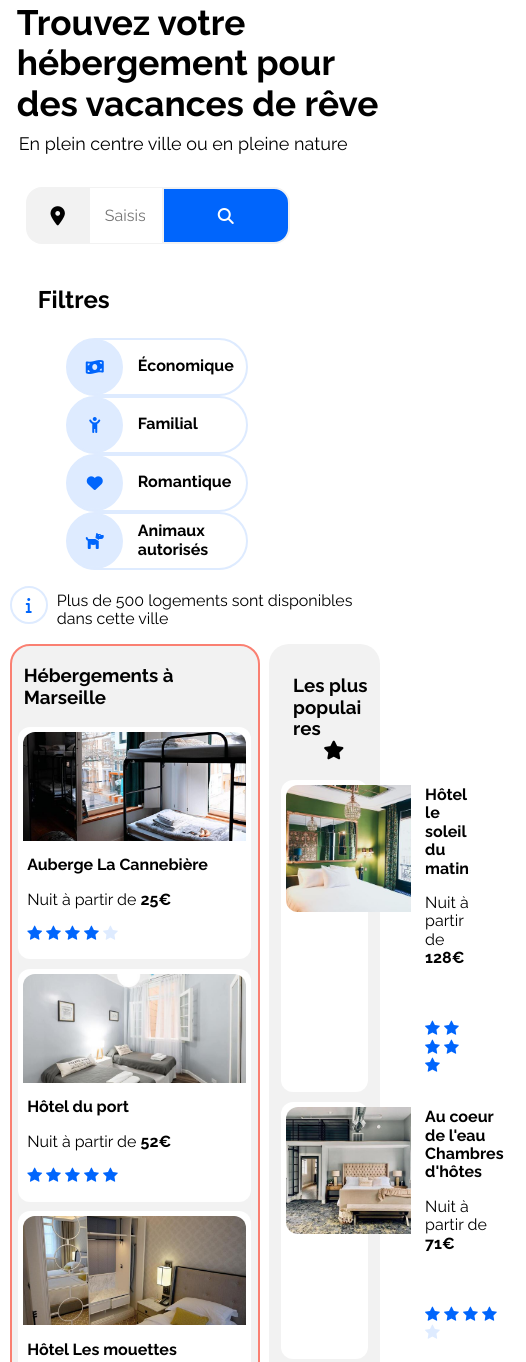
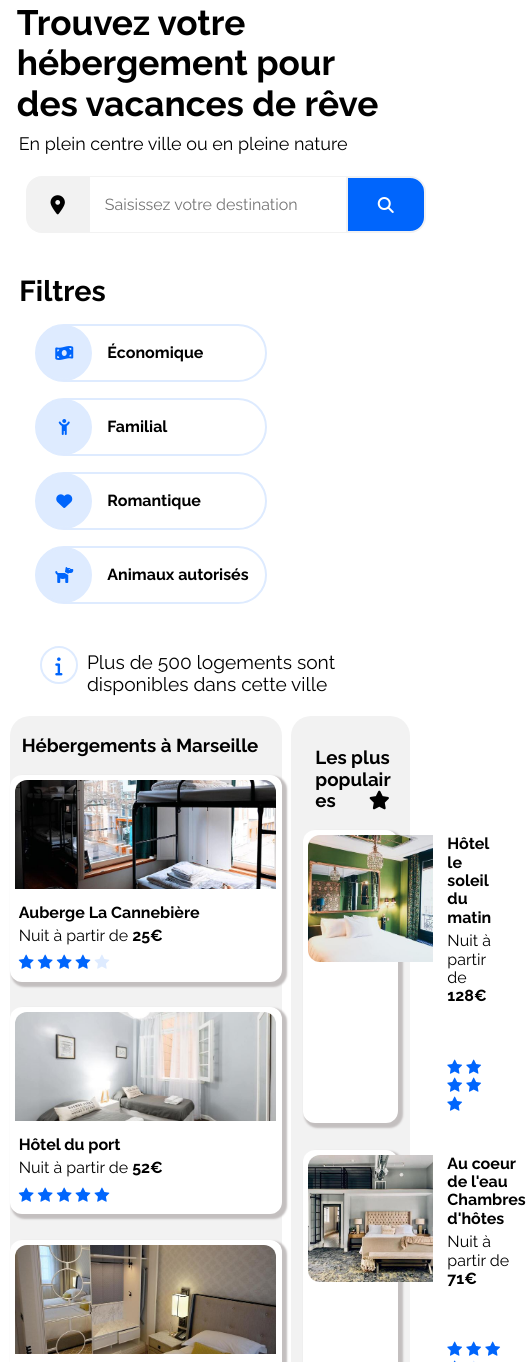
Before and after one commit to Natalina933/P2_Charbonnel_Nathalie_082022, a website: page Index.html in a window 390 px wide. Shown: the part 196-1558 px from the top of the page, 526 px wide, since content can reach past the window. Drawn offline with nearby package versions, Linux system fonts and the light colour scheme; a web font is replaced by a local one.

Commit message:
modifs card

```diff
--- a/Index.html
+++ b/Index.html
@@ -58,7 +58,7 @@
 <article>
     <!--Section filter-->
     <section class="filter">
-        <h3 class="styleTextBoxFilter">Filtres</h3>
+        <h2 class="styleTextBoxFilter">Filtres</h2>
         <div class="styleBoxFilter cercle " >
             <ul>
                 <li><i class="fa-solid fa-money-bill-wave "></i><div class="styleTextFilter">&Eacute;conomique</div></li>
@@ -256,7 +256,7 @@
         <section class="contentActivity" id="activity">
             <h3>Activités à Marseille</h3>
                 <div class="activity">
-                <div class="div1 styleCard">
+                <div class="div1 styleCardActivity">
                 <img src="./images/activites/4_small/reno-laithienne-QUgJhdY5Fyk-unsplash.jpg" alt="Photo du Vieux Port de Marseille">
                         <div class="styleTextCard">
                         <h4>Vieux Port</h4>
--- a/css/styles.css
+++ b/css/styles.css
@@ -38,7 +38,12 @@ body{
   margin: 10px 0 10px 7px;
 }
 .titre p{
-   font-size: large;
+  font-size: large;
+}
+h4, p {
+  margin-top: 6px;
+  margin-bottom: 1rem;
+  margin-left: 9px;
 }
 /***** - Section Header - *****/
     /*logo*/
@@ -48,6 +53,10 @@ body{
   }
   h3{
   margin-left: 12px;
+  }
+  h2{
+    font-weight: bolder;
+    font-size: 1.2em;
   }
   /*  Eléments de navigation */
   nav{
@@ -84,6 +93,9 @@ body{
     justify-content: center;
     align-content: center;
   }
+  button:hover{
+  background: #3fadc3;
+  }
   .location-dot i{
     font-size: larger;
   }
@@ -111,8 +123,9 @@ body{
     font-size: 1rem;
     justify-content: center;
     cursor: pointer;
-    min-width: 8rem;
+    min-width: 7rem;
   }
+
   .styleTextButtonSearch{
     justify-content: center;
     align-content: center;
@@ -126,7 +139,7 @@ body{
   .filter {
     display: flex;
     width: 100%;
-    margin: 1rem;
+    margin: 0.6rem;
   }
   .styleBoxFilter{
     margin-right: 2rem;
@@ -147,11 +160,12 @@ body{
   }
   .styleTextBoxFilter{
     margin-top: 1.6rem;
-    font-size: x-large;
+    font-size: 1.8em;
+    margin-bottom: 0;
   }
   .filter li:hover {
+    border-color: #c3bfbf;
     color: #0065fc;
-    border: 2px solid #0065fc;
   }
   .filter .fa-solid{
     background: #deebff;
@@ -171,17 +185,26 @@ body{
   align-items: center;
 }
 .filter .cercle i {
-    width: 3rem;
-    min-height: 3.5rem;
-    min-width: 3.5rem;
-    margin: -1px;
+  width: 3rem;
+  min-height: 3.5rem;
+  min-width: 3.5rem;
+  margin: -1px;
 }
 .info .fa-solid {
   color: #0065fc;
+  margin-left: 1em;
+  font-weight: bolder;
+  font-size: 1.2em;
 }
 .info{
   display: flex;
-
+  margin-top: 10px;
+  margin-bottom: 1rem;
+  margin-left: 11px;
+}
+.info p{
+  margin-left: 9px;
+  font-size: larger;
 }
 /*Hébergement*/
 .contentAccommodations{
@@ -190,16 +213,13 @@ body{
 }
 .card{
   display: flex;
-  gap: 0.6rem;
-  box-shadow: 0 0 16px #0000;
+  gap: 1.6rem;
   flex-wrap: wrap;
-  justify-content: center;
-
+  justify-content: space-evenly;
 }
 .accommodations{
-  border: 2PX solid salmon;
   background: #f2f2f2;
-  width:76%;
+  width:79%;
   border-radius: 1.25rem;
 }
 .accommodations h4, h5{
@@ -208,35 +228,43 @@ body{
 .styleCard{
   background-color: white;
   border-radius: 12px;
-  box-shadow: 0 0 20px #0000;
+  box-shadow: 3px 3px 2px 2px #c3bfbf;
   cursor: pointer;
   height: 100%;
+  width: 17em;
 }
 .styleCard:hover{
   transform: scale(1.02);
-  background-color: #46bed6;
+  background: #3fadc3;
+  border: 1px solid #2f8597;
 }
-.styleTextCard h4,p,.stars{
-  margin-top: 6px;
-  margin-bottom: 1rem;
-  margin-left: 9px;
+
+.styleTextCard h4, p{
+  margin-top: 5px;
+  margin-bottom: 5px;
+}
+.accommodations h5{
+  margin-left: 2rem;
+  font-size: larger;
 }
 .stars{
   color: #0065fc;
+  margin: 9px;
 }
 .accommodations img{
   object-fit: cover;
-  width: 223px;
+  width: 96%;
   height: 109px;
   border-radius: 12px 12px 0 0;
   margin: 5px;
+  justify-content: center;
 }
 .noChecked{
   color: #deebff;
 }
 /*Les plus Populaires*/
 .mostPopular{
-  width: 30%;
+  width: 32%;
   background: #f2f2f2;
   padding: 12px;
   border-radius: 1.25rem;
@@ -272,7 +300,7 @@ body{
 .contentActivity{
   border: 2px solid blue;
 }
-.activity{
+/* .activity{
   padding: 12px;
   display: grid;
   grid-template-columns: repeat(4, 1fr);
@@ -287,18 +315,21 @@ body{
 .div4 { grid-area: 1 / 3 / 3 / 4; }
 .div5 { grid-area: 1 / 4 / 2 / 5; }
 .div6 { grid-area: 2 / 4 / 3 / 5; }
+}
+ */
 
 .activity img {
   object-fit: cover;
   width: 95%;
   height: 46%;
-  border-radius: 12px 12px 0 0;
   margin: 5px;
 }
 .activity img .div1 .div3 {
   height: auto;
 }
-.activity .styleCard{
+.activity {
+  box-shadow: 0 0 20px #0000002e;
+  display: flex;
   padding: 0.375rem;
   border-radius: 1.25rem;
   box-shadow: 0 0 2px #0000002e;
@@ -321,15 +352,16 @@ body{
   justify-content: center;
   flex-basis: 100%;
   border-bottom: 4px solid transparent;
+
 }
 .navBar a {
 flex-basis: 50%;
-border-bottom: 4px solid #0065fc;
+border-bottom: 4px solid #d0d1d2;
 text-align: center;}
 
 .navBar a:hover {
   border-top: none;
-  border-bottom: 4px solid #d0d1d2;
+  border-bottom: 4px solid #0065fc;
 }
 /***********/
 /*Section Reserch*/
@@ -337,22 +369,31 @@ text-align: center;}
   display: none;
   border-radius: 1rem 1rem 1rem 1rem;
 }
-
+.buttonSearch{
+  min-width: 5rem;
+}
 .buttonSearch .fa-solid{
   display: block;
+
 }
 
 .styleSearchInput{
-  overflow: visible;
+  min-width: 16rem;
 }
 /***********/
 /*Section Reserch*/
 .filter{
   display: block;
+  margin-bottom: 0;
+  padding: 0;
 }
 .filter ul{
-  display: block;
-  max-width: 60%;
+  display: inline-block;
+  margin-top: 0;
+  padding: 0;
+}
+.filter li{
+margin: 1em;
 }
 
 }
```
Also changed, not shown: 4 other files.
